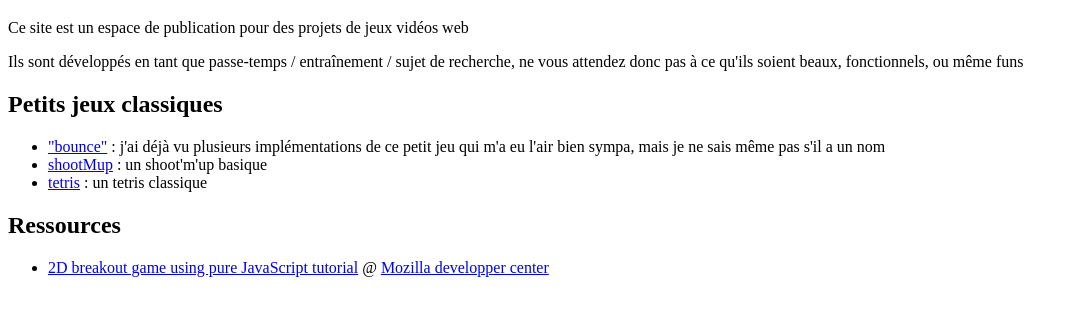
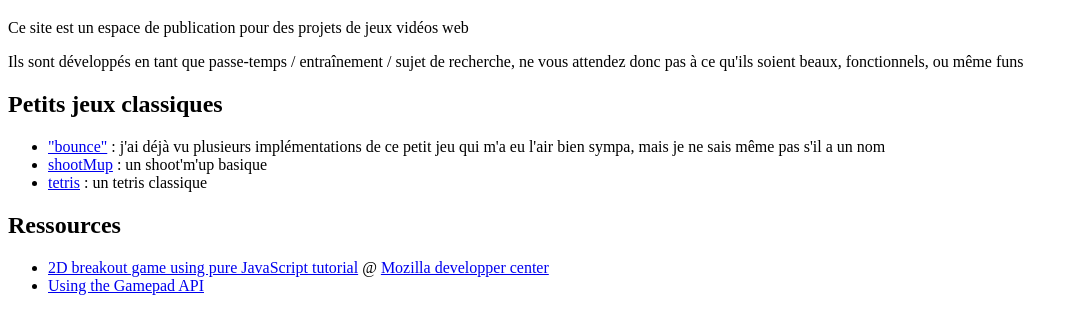
Before and after one commit to spider312/gameLab, a plain HTML site: page index.htm in a window 1280 px wide. Shown: the part 61-394 px from the top of the page, without its empty margins (0-1078 px from the left). Drawn offline with Linux system fonts and the light colour scheme.

Commit message:
Add gamepad API ressource

```diff
--- a/index.htm
+++ b/index.htm
@@ -21,6 +21,7 @@
   <h2>Ressources</h2>
   <ul>
    <li><a href="https://developer.mozilla.org/en-US/docs/Games/Tutorials/2D_Breakout_game_pure_JavaScript">2D breakout game using pure JavaScript tutorial</a> @ <a href="https://developer.mozilla.org">Mozilla  developper center</a></li>
+   <li><a href="https://developer.mozilla.org/en-US/docs/Web/API/Gamepad_API/Using_the_Gamepad_API">Using the Gamepad API</a></li>
   </ul>
 
  </body>
```
